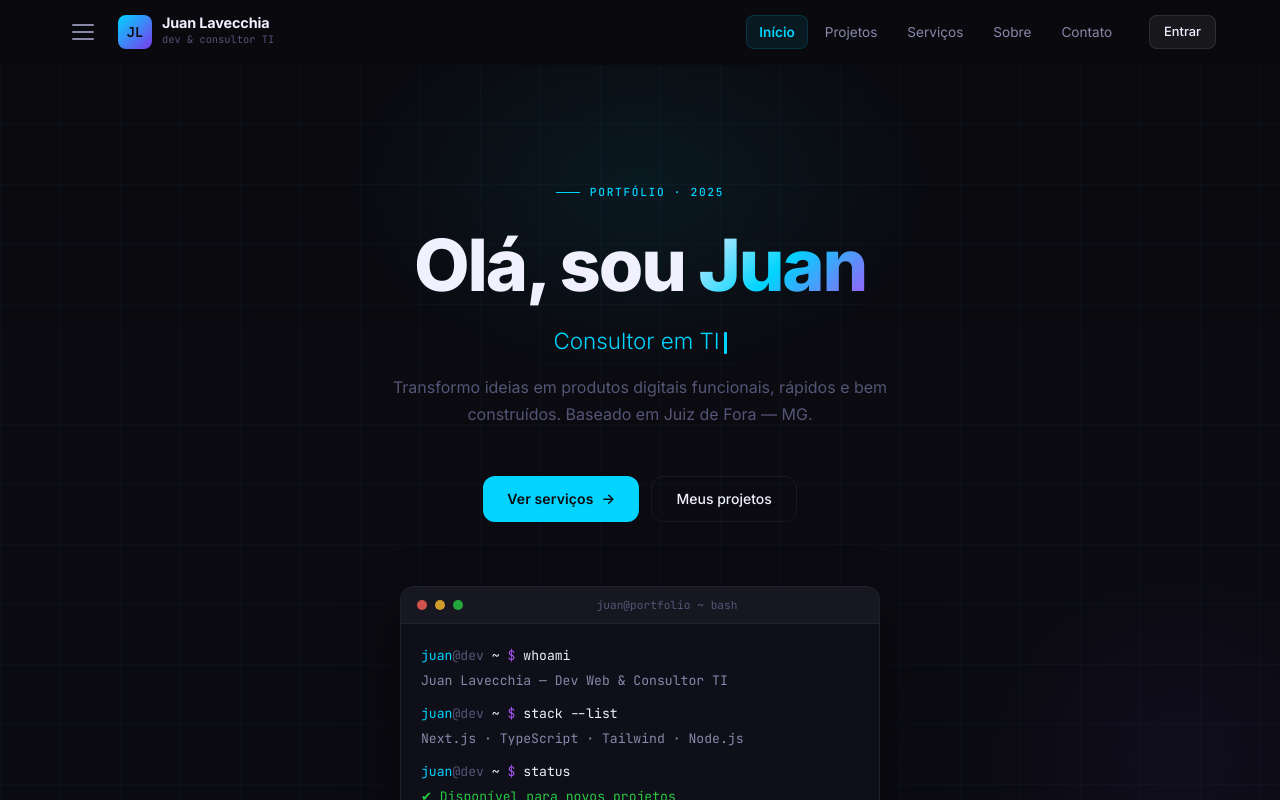
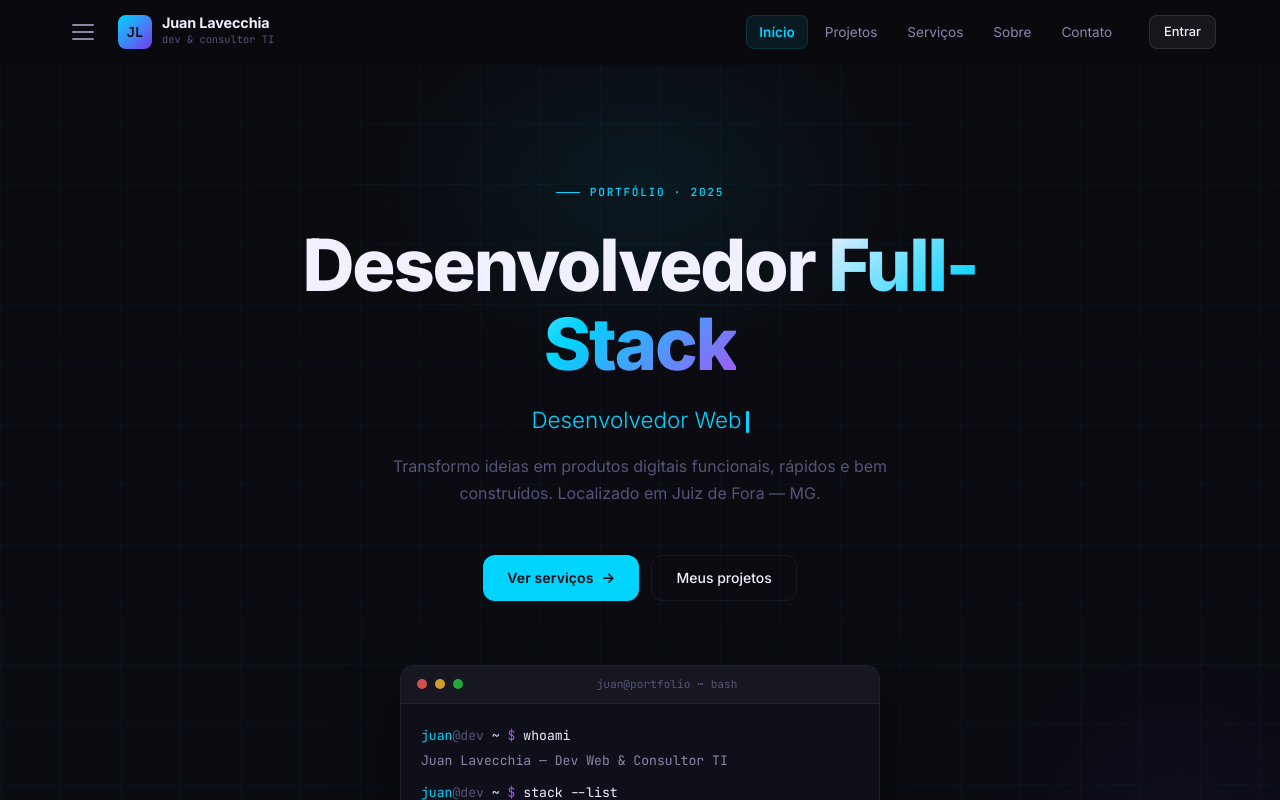
Before and after one commit to Smxke28/Protif-lio, a Next.js app: page / in a window 1280 px wide. Shown: the top 800 px of the page. Built offline with nearby package versions, Linux system fonts and the light colour scheme; no server answers; the database is empty.

Commit message:
Atualização titulos home

```diff
--- a/app/page.tsx
+++ b/app/page.tsx
@@ -20,10 +20,10 @@ const fadeUp: Variants = {
 };
 
 const ROLES = [
+  'Bem vindos, Meu nome é Juan',
   'Desenvolvedor Web',
   'Consultor em TI',
-  'Estudante de CC',
-  'Entusiasta de Hardware',
+  'Estudante de Ciência da Computação',
 ];
 
 function TypingRole() {
@@ -186,8 +186,8 @@ export default function Home() {
               color: '#F0F0FF',
             }}
           >
-            Olá, sou{' '}
-            <span className="text-gradient-main">Juan</span>
+            Desenvolvedor {' '}
+            <span className="text-gradient-main">Full-Stack</span>
           </motion.h1>
 
           <motion.p
@@ -220,7 +220,7 @@ export default function Home() {
             }}
           >
             Transformo ideias em produtos digitais funcionais, rápidos e bem construídos.
-            Baseado em Juiz de Fora — MG.
+            Localizado em Juiz de Fora — MG.
           </motion.p>
 
           <motion.div
```
